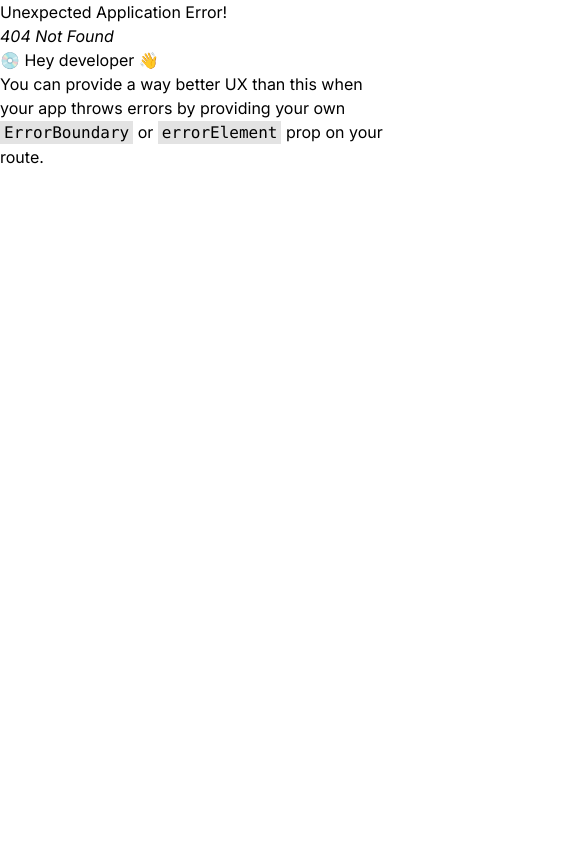
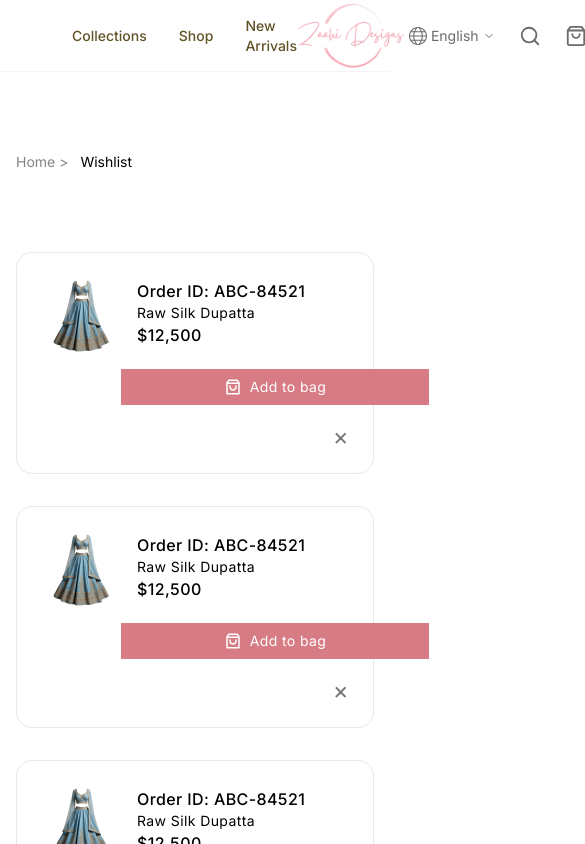
Before and after one commit to Tron-Technolegies/Zaahi-Frontend, a React (Vite) app: page /wishlist in a window 390 px wide. Before the commit this address had no page. Shown: the top 844 px of the page, 585 px wide, since content can reach past the window. Built offline with nearby package versions, Linux system fonts and the light colour scheme; a web font is replaced by a local one.

Commit message:
wishlist done (w.responsive)

```diff
--- a/src/App.jsx
+++ b/src/App.jsx
@@ -6,6 +6,7 @@ import Collections from "./Pages/Collections";
 import ProductDetails from "./Pages/ProductDetails";
 import ProductReviews from "./Pages/ProductReviews";
 import ShoppingBag from "./Pages/ShoppingBag";
+import Wishlist from "./Pages/Wishlist";
 const router = createBrowserRouter([
   {
     path: "/",
@@ -36,6 +37,10 @@ const router = createBrowserRouter([
     path: "/shopping-bag",
     element: <ShoppingBag />,
   },
+  {
+    path: "/wishlist",
+    element: <Wishlist />,
+  },
 ]);
 
 const App = () => {
--- a/src/Components/Productdetails/DetailPage.jsx
+++ b/src/Components/Productdetails/DetailPage.jsx
@@ -3,7 +3,6 @@ import { PiHeartLight } from "react-icons/pi";
 import Picture from "./Picture";
 import { AiOutlineMinus, AiOutlinePlus } from "react-icons/ai";
 import { RiShoppingBag3Line } from "react-icons/ri";
-import AssuranceSection from "../Homepage/Assurance";
 
 const DetailPage = () => {
   return (
--- /dev/null
+++ b/src/Components/wishlist/WishlistCard.jsx
@@ -0,0 +1,30 @@
+import { RiShoppingBag3Line } from "react-icons/ri";
+
+const WishlistCard = () => {
+  return (
+    <div
+      className="flex flex-col md:flex-row font-[Inter] tracking-wide items-start md:items-center justify-between
+                    py-5 px-6 border border-[#E8E8E8] rounded-2xl gap-4"
+    >
+      <div className="flex items-center gap-4">
+        <img src="/Featured/Lehanga.png" className="h-20 w-auto" />
+        <div className="flex flex-col">
+          <p className="font-medium">Order ID: ABC-84521</p>
+          <p className="text-sm">Raw Silk Dupatta</p>
+          <p className="font-medium">$12,500</p>
+        </div>
+      </div>
+
+      <button
+        className="w-full md:w-[200px]  flex items-center justify-center gap-2
+       bg-[#D77C84] font-[Inter] text-white text-sm py-2 ml-20"
+      >
+        <RiShoppingBag3Line className="text-lg" />
+        Add to bag
+      </button>
+      <span className="cursor-pointer text-2xl text-[#777777] self-end md:self-auto">×</span>
+    </div>
+  );
+};
+
+export default WishlistCard;
--- /dev/null
+++ b/src/Pages/Wishlist.jsx
@@ -0,0 +1,26 @@
+import Header from "../Components/Header";
+import Footer from "../Components/Footer";
+import WishlistCard from "../Components/wishlist/WishlistCard";
+
+const Wishlist = () => {
+  return (
+    <div>
+      <Header />
+      <div className="flex mt-20 px-4 md:px-12 lg:px-24 gap-3 text-sm font-[Inter]">
+        <button className="text-[#848484]">Home &gt;</button>
+        <button>Wishlist</button>
+      </div>
+
+      <div className="mt-20 px-4 md:px-12 lg:px-24 max-w-7xl mx-auto flex flex-col gap-8">
+        <WishlistCard />
+        <WishlistCard />
+        <WishlistCard />
+        <WishlistCard />
+      </div>
+
+      <Footer />
+    </div>
+  );
+};
+
+export default Wishlist;
```
